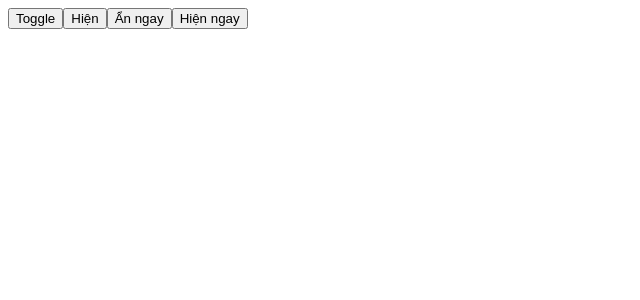
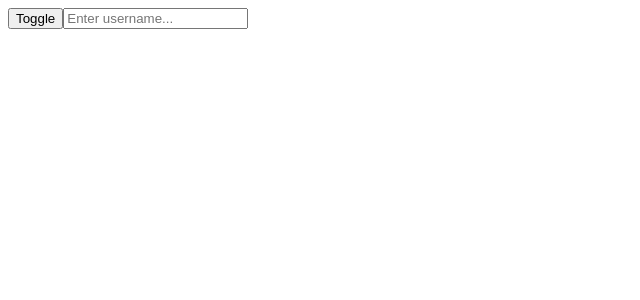
Before and after one commit to HelloWorld2k5/Learn_React, a React (Vite) app: page / in a window 1280 px wide. Both pictures are taken after a click on the button "Toggle". Shown: the top 300 px of the page, without its empty margins (0-640 px from the left). Built offline with nearby package versions, Linux system fonts and the light colour scheme.

Commit message:
update local storage with custom hook

```diff
--- a/src/App.jsx
+++ b/src/App.jsx
@@ -1,6 +1,6 @@
 import { useState } from "react";
 import "./App.css";
-import UseToggleWithCustomHook from "./exercises/UseToggleWithCustomHook";
+import UseLocalStorageWithCustomHook from "./exercises/UseLocalStorageWithCustomHook";
 
 function App() {
     const [toggle, setToggle] = useState(false);
@@ -8,7 +8,7 @@ function App() {
     return (
         <>
             <button onClick={() => setToggle(!toggle)}>Toggle</button>
-            {toggle && <UseToggleWithCustomHook />}
+            {toggle && <UseLocalStorageWithCustomHook />}
         </>
     );
 }
--- /dev/null
+++ b/src/exercises/UseLocalStorageWithCustomHook.jsx
@@ -0,0 +1,44 @@
+import { useState, useEffect } from "react";
+
+// My custom hook to check local storage and display username
+const useLocalStorage = (key, initialValue) => {
+    const [value, setValue] = useState(() => {
+        const val = localStorage.getItem(key);
+
+        return val === null ? initialValue : val;
+    });
+
+    useEffect(() => {
+        if (value.trim() === "") return;
+
+        if (value.trim() === localStorage.getItem(key)) return;
+
+        const timerId = setTimeout(() => {
+            localStorage.setItem(key, value.trim());
+            console.log('Lưu username vào local storage thành công!');
+        }, 2000);
+
+        return () => clearTimeout(timerId);
+    }, [value, key]);
+
+    const handleChange = (newValue) => {
+        setValue(newValue);
+    };
+
+    return [value, handleChange];
+};
+
+function UseLocalStorageWithCustomHook() {
+    const [username, change] = useLocalStorage("username", "");
+
+    return (
+        <input
+            value={username}
+            onChange={(e) => change(e.target.value)}
+            type="text"
+            placeholder="Enter username..."
+        ></input>
+    );
+}
+
+export default UseLocalStorageWithCustomHook;
```
